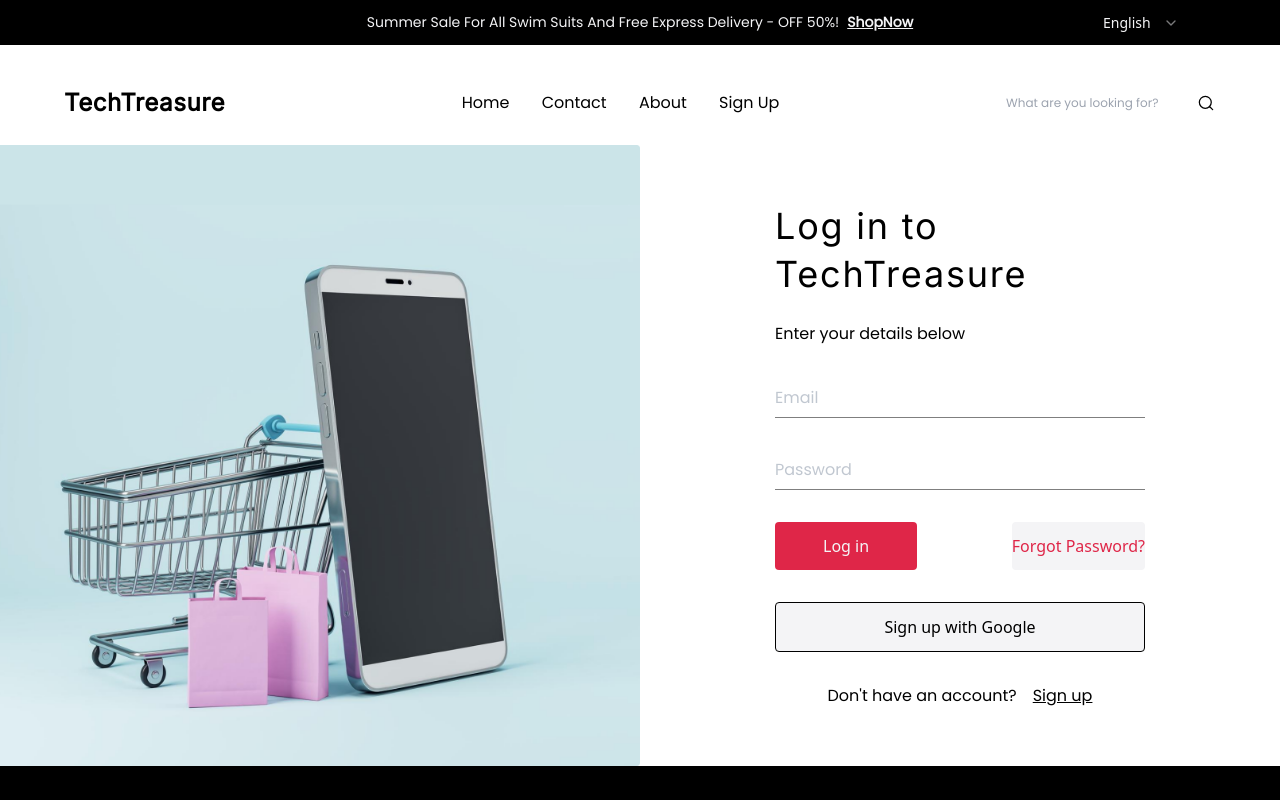
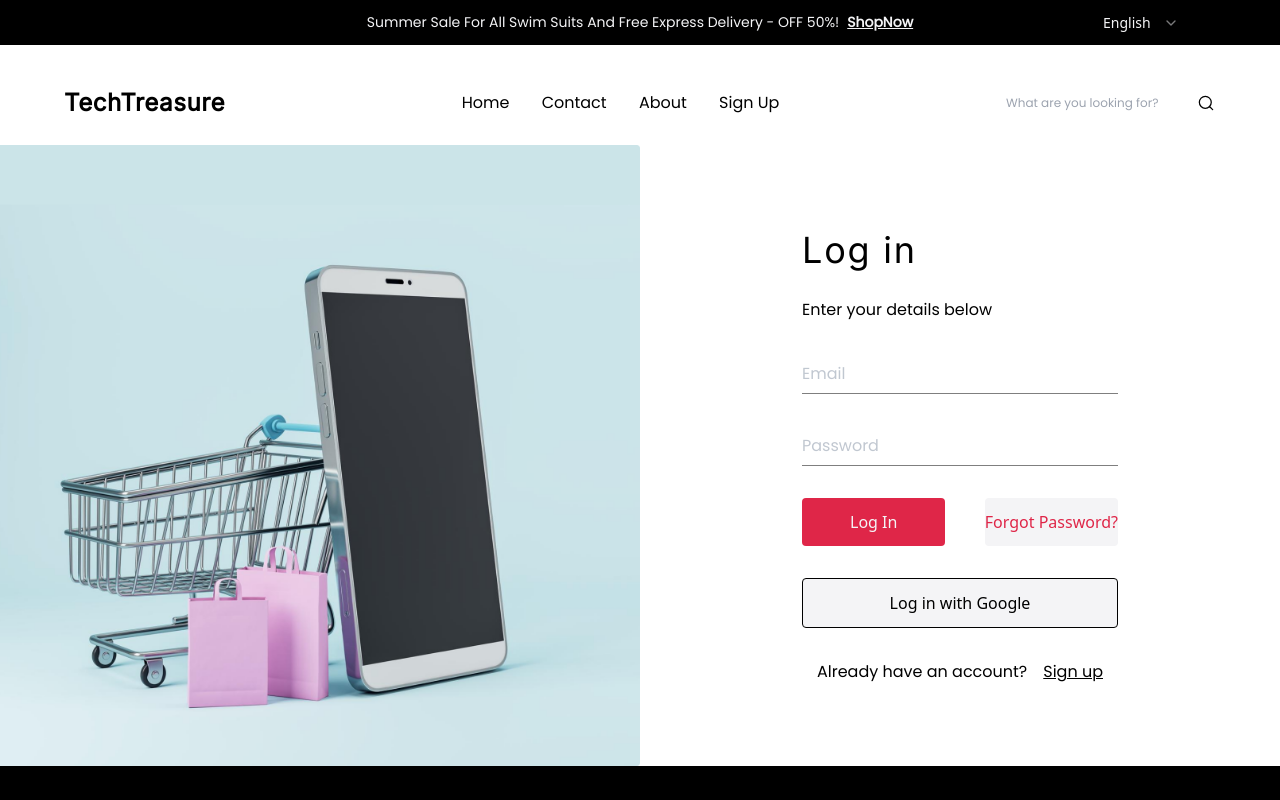
Before and after one commit to BarcDevs/TechTreasure--client, a React (Vite) app: page /login in a window 1280 px wide. Shown: the top 800 px of the page. Built offline with nearby package versions, Linux system fonts and the light colour scheme.

Commit message:
added translations to auth page

```diff
--- a/src/components/auth/LoginForm.tsx
+++ b/src/components/auth/LoginForm.tsx
@@ -6,9 +6,12 @@ import {Form} from "@/components/ui/form"
 import FormInput from '@/components/shared/FormInput.tsx'
 import Button from '@/components/elements/Button.tsx'
 import {Link} from 'react-router-dom'
+import {useTranslation} from 'react-i18next'
+import {AUTH_LOCALES, I18N_NAMESPACES} from '@/constants/locales.ts'
 
 const LoginForm = ({}) => {
     const inputStyle = 'p-0 rounded-b-none border-x-0 border-t-0 border-black/50'
+    const {t} = useTranslation(I18N_NAMESPACES.authPage)
     // const submit = useSubmit()
     const form = useForm<LoginFormType>({
         resolver: zodResolver(formSchema),
@@ -27,22 +30,22 @@ const LoginForm = ({}) => {
         <Form {...form}>
             <form onSubmit={form.handleSubmit(onSubmit)} className="max-w-[370px] flex-col gap-10 space-y-8">
                 <div className={'flex-col-start gap-6'}>
-                    <h2 className={'text-big-medium'}>Log in to TechTreasure</h2>
-                    <p className={'text-body'}>Enter your details below</p>
+                    <h2 className={'text-big-medium'}>{t(AUTH_LOCALES.headlineLogin)}</h2>
+                    <p className={'text-body'}>{t(AUTH_LOCALES.subheadingLogin)}</p>
                 </div>
-                <FormInput name={'email'} placeholder={'Email'} type={'email'} className={inputStyle}
+                <FormInput name={'email'} placeholder={t(AUTH_LOCALES.email)} type={'email'} className={inputStyle}
                            formControl={form.control}/>
-                <FormInput name={'password'} placeholder={'Password'} type={'password'} className={inputStyle}
+                <FormInput name={'password'} placeholder={t(AUTH_LOCALES.password)} type={'password'} className={inputStyle}
                            formControl={form.control}/>
                 <div className={'flex-row-between gap-4'}>
-                    <Button type="submit" text={'Log in'}/>
-                    <Button className={'text-body bg-neutral-50 px-0 text-red-500'} text={'Forgot Password?'}/>
+                    <Button className={'capitalize'} type="submit" text={t(AUTH_LOCALES.login)}/>
+                    <Button className={'text-body bg-neutral-50 px-0 text-red-500'} text={t(AUTH_LOCALES.forgotPassword)}/>
                 </div>
                 <Button className={'w-full border border-black bg-neutral-50 text-black'}
-                        text={'Sign up with Google'}/>
+                        text={`${t(AUTH_LOCALES.login)} ${t(AUTH_LOCALES.withGoogle)}`}/>
                 <div className={'flex-center-row gap-4'}>
-                    <p className={'text-body'}>Don't have an account?</p>
-                    <Link to={'/login'} className={'text-body-medium underline'}>Sign up</Link>
+                    <p className={'text-body'}>{t(AUTH_LOCALES.alreadyHaveAccount)}</p>
+                    <Link to={'/signup'} className={'text-body-medium underline'}>{t(AUTH_LOCALES.signup)}</Link>
                 </div>
             </form>
         </Form>
--- a/src/components/auth/SignupForm.tsx
+++ b/src/components/auth/SignupForm.tsx
@@ -6,9 +6,12 @@ import {Form} from "@/components/ui/form"
 import FormInput from '@/components/shared/FormInput.tsx'
 import Button from '@/components/elements/Button.tsx'
 import {Link} from 'react-router-dom'
+import {useTranslation} from 'react-i18next'
+import {AUTH_LOCALES, I18N_NAMESPACES} from '@/constants/locales.ts'
 
 const SignupForm = ({}) => {
     const inputStyle = 'p-0 rounded-b-none border-x-0 border-t-0 border-black/50'
+    const {t} = useTranslation(I18N_NAMESPACES.authPage)
     // const submit = useSubmit()
     const form = useForm<SignupFormType>({
         resolver: zodResolver(formSchema),
@@ -28,20 +31,20 @@ const SignupForm = ({}) => {
         <Form {...form}>
             <form onSubmit={form.handleSubmit(onSubmit)} className="max-w-[370px] flex-col gap-10 space-y-8">
                 <div className={'flex-col-start gap-6'}>
-                    <h2 className={'text-big-medium'}>Create an account</h2>
-                    <p className={'text-body'}>Enter your details below</p>
+                    <h2 className={'text-big-medium'}>{t(AUTH_LOCALES.headlineSignup)}</h2>
+                    <p className={'text-body'}>{t(AUTH_LOCALES.subheadingSignup)}</p>
                 </div>
-                <FormInput name={'name'} placeholder={'Name'} className={inputStyle} formControl={form.control}/>
-                <FormInput name={'email'} placeholder={'Email'} type={'email'} className={inputStyle}
+                <FormInput name={'name'} placeholder={t(AUTH_LOCALES.name)} className={inputStyle} formControl={form.control}/>
+                <FormInput name={'email'} placeholder={t(AUTH_LOCALES.email)} type={'email'} className={inputStyle}
                            formControl={form.control}/>
-                <FormInput name={'password'} placeholder={'Password'} type={'password'} className={inputStyle}
+                <FormInput name={'password'} placeholder={t(AUTH_LOCALES.password)} type={'password'} className={inputStyle}
                            formControl={form.control}/>
-                <FormInput name={'passwordConfirm'} placeholder={"Confirm Password"} type={'password'} className={inputStyle}
+                <FormInput name={'passwordConfirm'} placeholder={t(AUTH_LOCALES.confirmPassword)} type={'password'} className={inputStyle}
                            formControl={form.control}/>
                 <div className={'flex_col gap-4'}>
-                    <Button className={'w-full'} type="submit" text={'Create Account'}/>
+                    <Button className={'w-full capitalize'} type="submit" text={t(AUTH_LOCALES.createAccount)}/>
                     <Button className={'w-full border border-black bg-neutral-50 text-black'}
-                            text={'Sign up with Google'}/>
+                            text={`${t(AUTH_LOCALES.signup)} ${t(AUTH_LOCALES.withGoogle)}`}/>
                 </div>
                 <div className={'flex-center-row gap-4'}>
                     <p className={'text-body'}>Already have an account?</p>
--- a/src/constants/locales.ts
+++ b/src/constants/locales.ts
@@ -1,6 +1,7 @@
 export enum I18N_NAMESPACES {
     global = 'global',
     homepage = 'homepage',
+    authPage = 'auth-page',
     navigationLinks = 'navigationLinks',
     footerLinks = 'footerLinks',
     categories = 'categories',
@@ -47,3 +48,20 @@ export enum HOMEPAGE_LOCALES {
     moneyBackHeadline = 'moneyBackHeadline',
     moneyBackText = 'moneyBackText',
 }
+
+export enum AUTH_LOCALES {
+    headlineLogin = 'headlineLogin',
+    subheadingLogin = 'subheadingLogin',
+    headlineSignup = 'headlineSignup',
+    subheadingSignup = 'subheadingSignup',
+    name = 'name',
+    email = 'email',
+    password = 'password',
+    confirmPassword = 'confirmPassword',
+    login = 'login',
+    signup = 'signup',
+    createAccount = 'createAccount',
+    alreadyHaveAccount = 'alreadyHaveAccount',
+    forgotPassword = 'forgotPassword',
+    withGoogle = 'withGoogle'
+}
--- a/src/translations/en.json
+++ b/src/translations/en.json
@@ -37,6 +37,22 @@
     "customerServiceText": "Friendly 24/7 customer support",
     "moneyBackHeadline": "Money Back Guarantee",
     "moneyBackText": "We return money within 30 days"
+  },
+  "auth-page": {
+    "headlineLogin": "Log in",
+    "subheadingLogin": "Enter your details below",
+    "headlineSignup": "Create an account",
+    "subheadingSignup": "Enter your details below",
+    "name": "Name",
+    "email": "Email",
+    "password": "Password",
+    "confirmPassword": "Confirm Password",
+    "login": "Log in",
+    "signup": "Sign up",
+    "createAccount": "Create Account",
+    "alreadyHaveAccount": "Already have an account?",
+    "forgotPassword": "Forgot Password?",
+    "withGoogle": "with Google"
   },
   "navigationLinks": {
     "home": "Home",
```
